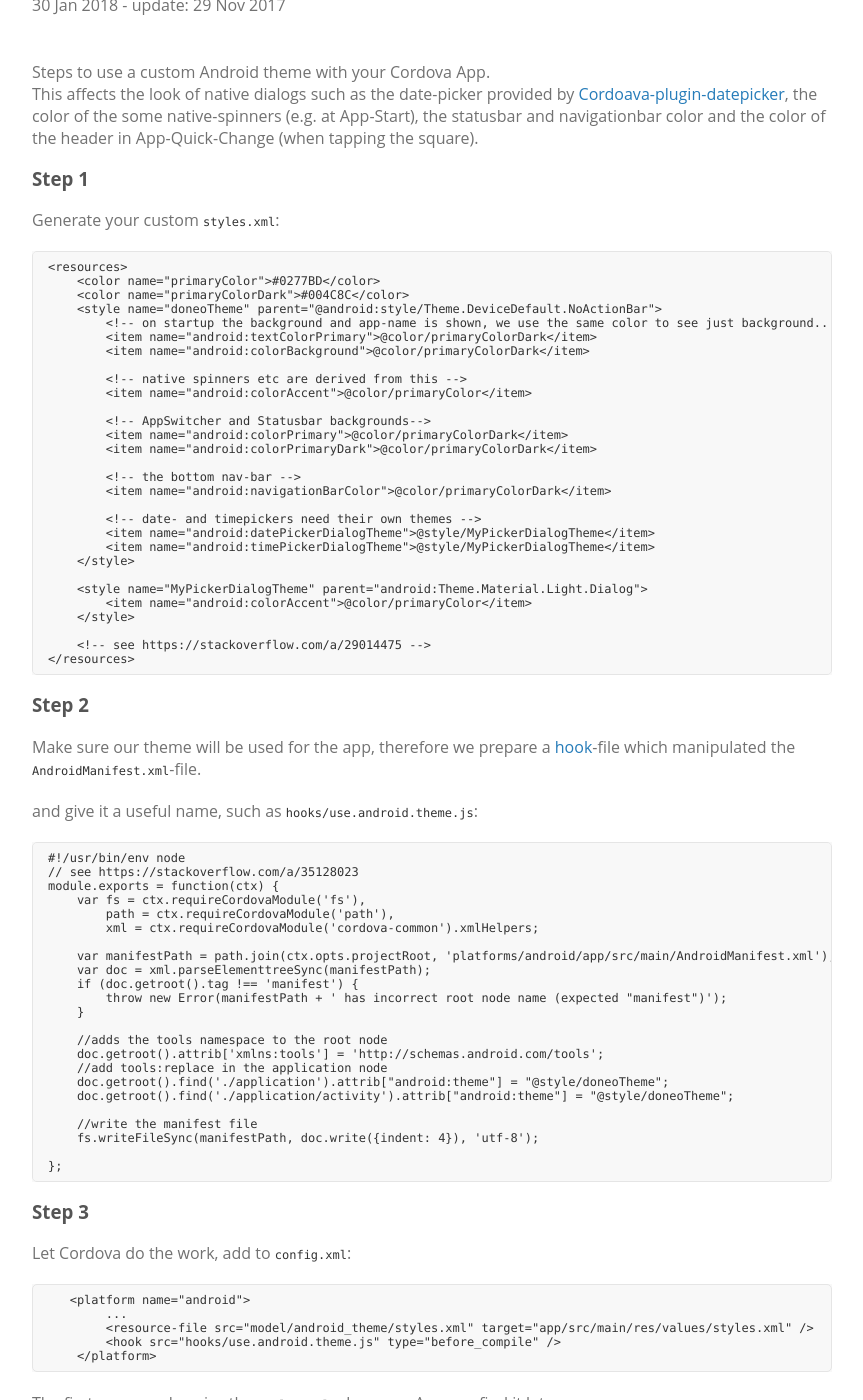
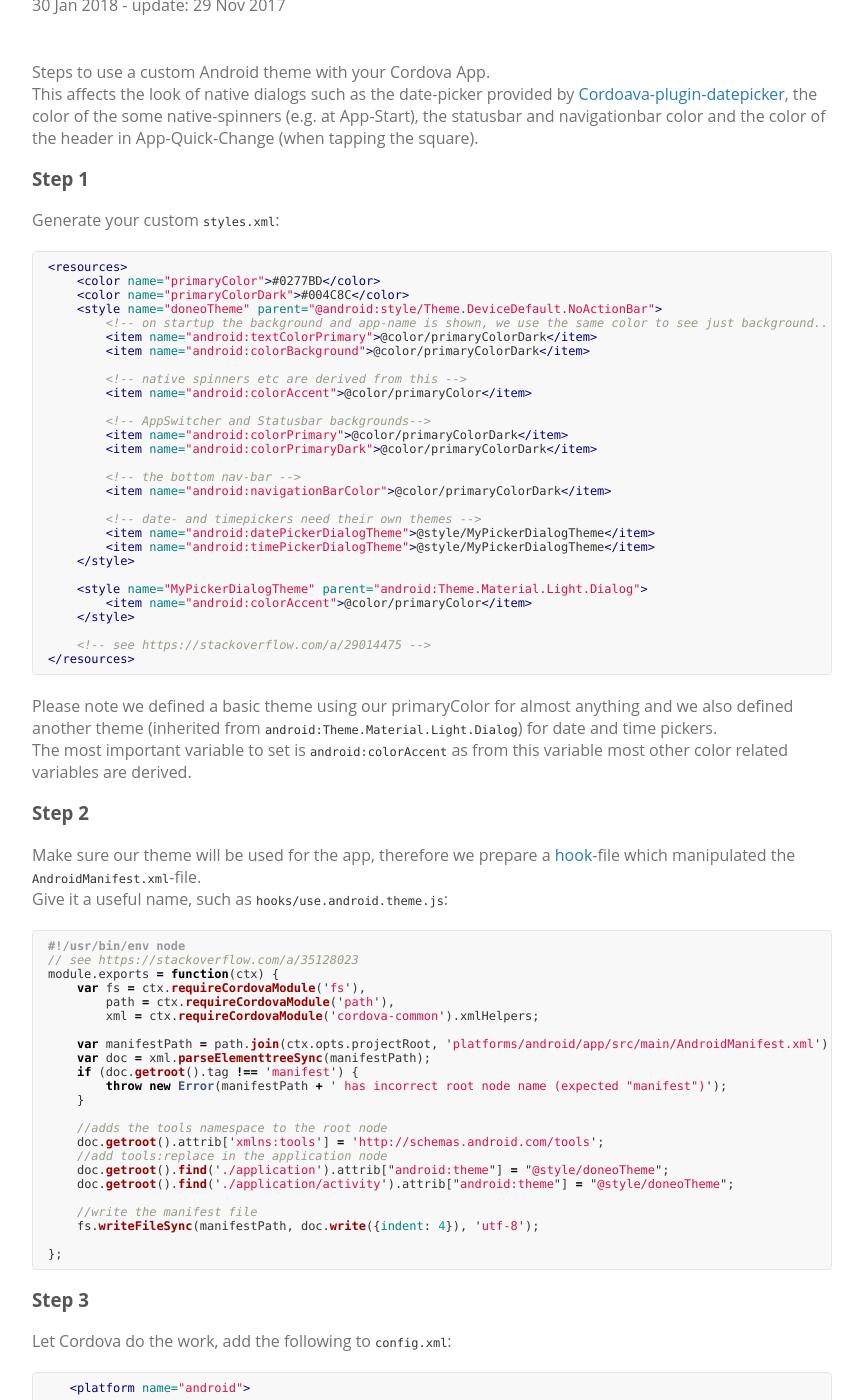
Before and after one commit to znegva/znegva.github.io, a Jekyll site: the page built from _posts/2018-01-30-android-theme-in-cordova.md, in a window 1280 px wide and 1400 px high, scrolled down 256 px. Shown: the whole window, without its empty margins (208-1071 px from the left). Built offline with Jekyll 4.4.1, drawn with Linux system fonts in a browser that asks for light colours; the repository's description, which GitHub fills in, is left out; some of the changed text lies outside the part shown.

Commit message:
chg: finished post on Android theme in Cordova

````diff
--- a/_posts/2018-01-30-android-theme-in-cordova.md
+++ b/_posts/2018-01-30-android-theme-in-cordova.md
@@ -15,7 +15,7 @@
 ### Step 1
 
 Generate your custom `styles.xml`:
-```
+```xml
 <resources>
     <color name="primaryColor">#0277BD</color>
     <color name="primaryColorDark">#004C8C</color>
@@ -47,13 +47,18 @@
 </resources>
 ```
 
+Please note we defined a basic theme using our primaryColor for almost anything and
+we also defined another theme (inherited from `android:Theme.Material.Light.Dialog`)
+for date and time pickers.
+The most important variable to set is `android:colorAccent` as from this variable most other
+color related variables are derived.
+
 ### Step 2
 
 Make sure our theme will be used for the app, therefore we prepare a [hook](http://cordova.apache.org/docs/en/latest/guide/appdev/hooks/index.html)-file
 which manipulated the `AndroidManifest.xml`-file.
-
-and give it a useful name, such as `hooks/use.android.theme.js`:
-```
+Give it a useful name, such as `hooks/use.android.theme.js`:
+```js
 #!/usr/bin/env node
 // see https://stackoverflow.com/a/35128023
 module.exports = function(ctx) {
@@ -80,8 +85,9 @@
 ```
 
 ### Step 3
-Let Cordova do the work, add to `config.xml`:
-```
+
+Let Cordova do the work, add the following to `config.xml`:
+```xml
    <platform name="android">
         ...
         <resource-file src="model/android_theme/styles.xml" target="app/src/main/res/values/styles.xml" />
@@ -89,4 +95,31 @@
     </platform>
 ```
 The first command copies the `styles.xml` where our App can find it later.
-The second command runs the hook ()
+The second command runs the hook to manipulate `AndroidManifest.xml`.
+
+### Step 4
+
+To use our new theme with the datepickers provided by [Cordoava-plugin-datepicker](https://github.com/VitaliiBlagodir/cordova-plugin-datepicker)
+we need to explicitly set the `androidTheme`-option to `0` to tell the date-picker-plugin
+to use the Android theme used by `MainActivity`!
+
+```js
+    constructor(
+        public datePicker: DatePicker,
+    ){}
+
+    public showPicker(){
+        let options = {
+            ...
+            androidTheme: 0, //we need to set to 0, to use theme of MainActivity
+            ...
+        }
+        this.datePicker.show(options)
+            .then( (value: Date) => {
+                ...
+            })
+            .catch ((err) => {
+				...
+            });
+    }
+```
````
